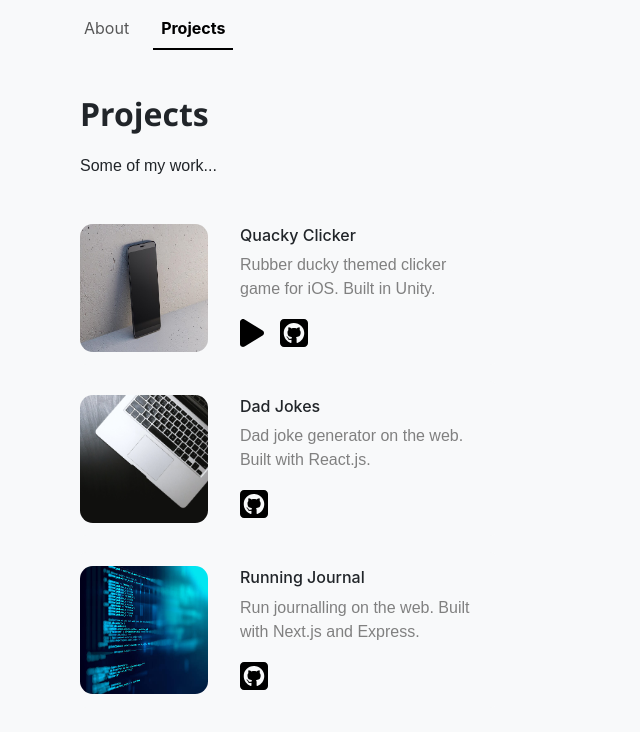
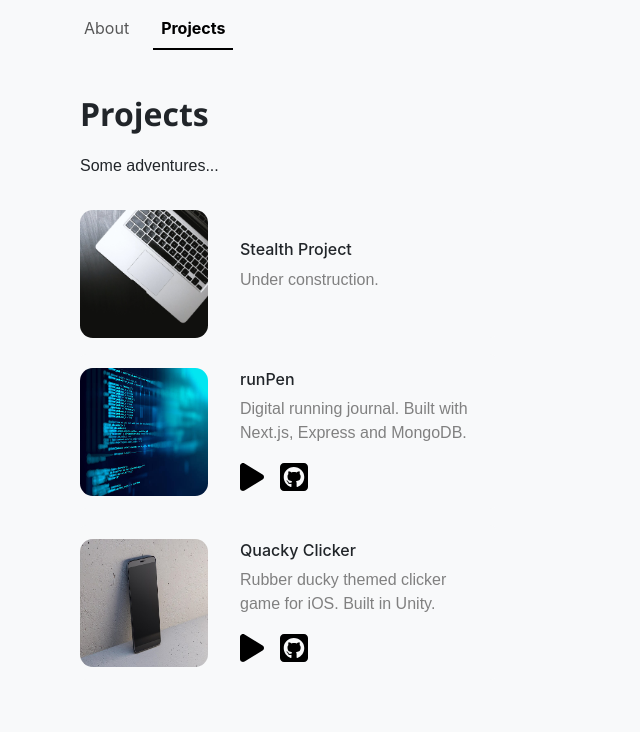
Before and after one commit to dgutkin/personal-website, a React (Create React App) app: page /projects in a window 1280 px wide. Shown: the top 732 px of the page, without its empty margins (0-640 px from the left). Built offline with nearby package versions, Linux system fonts and the light colour scheme.

Commit message:
Reshuffle projects

```diff
--- a/src/pages/Projects.js
+++ b/src/pages/Projects.js
@@ -1,7 +1,6 @@
 import Container from 'react-bootstrap/Container';
 import Row from 'react-bootstrap/Row';
 import Col from 'react-bootstrap/Col';
-import Button from 'react-bootstrap/Button';
 import Card from 'react-bootstrap/Card';
 
 import { FontAwesomeIcon } from '@fortawesome/react-fontawesome'
@@ -18,11 +17,42 @@ function Projects() {
             <Row>
                 <p id="name">Projects</p>
                 <br/>
-                <p>Some of my work...</p>
+                <p>Some adventures...</p>
             </Row>
 
             <Row>
                 <Col className="card-list">
+
+                    <Card className="project-card">
+                        <Card.Img className="card-image" src="Mac.jpeg" />
+                        <Card.Body>
+                            <Card.Title>Stealth Project</Card.Title>
+                            <Card.Text>
+                                Under construction.
+                            </Card.Text>
+                            <div className="link-container">
+                            </div>
+                        </Card.Body>
+                    </Card>
+
+                    <Card className="project-card">
+                        <Card.Img className="card-image" src="Code.jpeg" />
+                        <Card.Body>
+                            <Card.Title>runPen</Card.Title>
+                            <Card.Text>
+                                Digital running journal. Built with Next.js, Express and MongoDB.
+                            </Card.Text>
+                            <div className="link-container">
+                                <a className="link-button" href="http://runpen.ca">
+                                    <FontAwesomeIcon icon={faPlay} size="2xl"/>
+                                </a>
+                                <a className="link-button" href="https://github.com/dgutkin/running-journal">
+                                    <FontAwesomeIcon icon={faSquareGithub} size="2xl"/>
+                                </a>
+                            </div>
+                        </Card.Body>
+                    </Card>
+
 
                     <Card className="project-card">
                         <Card.Img className="card-image" src="Phone.jpeg" />
@@ -32,7 +62,7 @@ function Projects() {
                                 Rubber ducky themed clicker game for iOS. Built in Unity.
                             </Card.Text>
                             <div className="link-container">
-                            <a className="link-button" href="https://www.apple.com/ca/search/quacky-clicker?src=globalnav">
+                                <a className="link-button" href="https://www.apple.com/ca/search/quacky-clicker?src=globalnav">
                                     <FontAwesomeIcon icon={faPlay} size="2xl"/>
                                 </a>
                                 <a className="link-button" href="https://github.com/dgutkin/Quacky-Clicker">
@@ -41,38 +71,7 @@ function Projects() {
                             </div>
                         </Card.Body>
                     </Card>
-
-                    <Card className="project-card">
-                        <Card.Img className="card-image" src="Mac.jpeg" />
-                        <Card.Body>
-                            <Card.Title>Dad Jokes</Card.Title>
-                            <Card.Text>
-                                Dad joke generator on the web. Built with React.js.
-                            </Card.Text>
-                            <div className="link-container">
-                                <a className="link-button" href="https://github.com/dgutkin/dad-jokes">
-                                    <FontAwesomeIcon icon={faSquareGithub} size="2xl"/>
-                                </a>
-                            </div>
-                        </Card.Body>
-                    </Card>
-
-                    <Card className="project-card">
-                        <Card.Img className="card-image" src="Code.jpeg" />
-                        <Card.Body>
-                            <Card.Title>Running Journal</Card.Title>
-                            <Card.Text>
-                                Run journalling on the web. Built with Next.js and Express.
-                            </Card.Text>
-                            <div className="link-container">
-                                <a className="link-button" href="https://github.com/dgutkin/running-journal">
-                                    <FontAwesomeIcon icon={faSquareGithub} size="2xl"/>
-                                </a>
-                            </div>
-                        </Card.Body>
-                    </Card>
                 </Col>
-
             </Row>
         </Container>
     );
```
